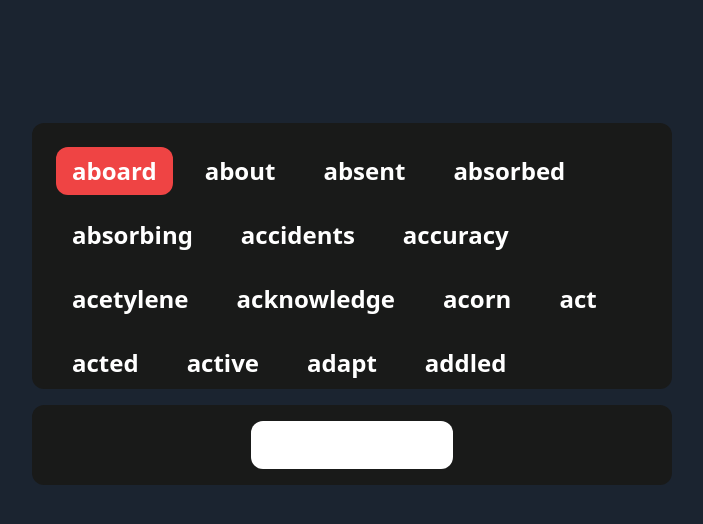
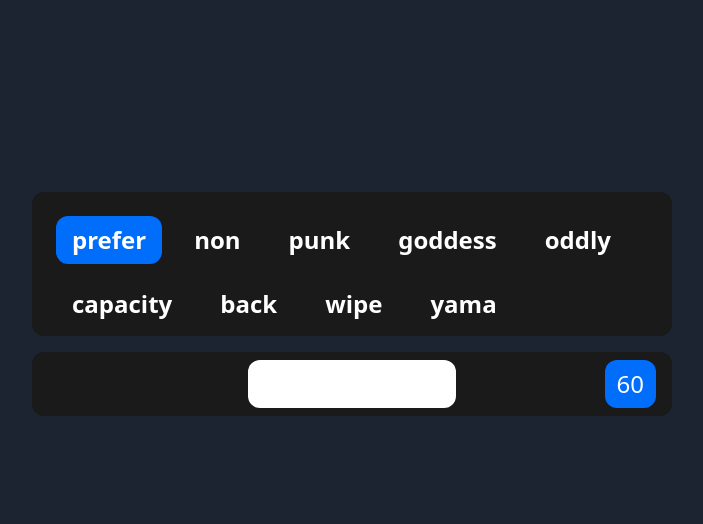
Before and after one commit to sunneydev/wpm, a React (Vite) app: page / in a window 1280 px wide. Shown: the top 524 px of the page, without its empty margins (288-991 px from the left). Built offline with nearby package versions, Linux system fonts and the light colour scheme.

Commit message:
working except for stats

```diff
--- a/src/App.tsx
+++ b/src/App.tsx
@@ -1,52 +1,112 @@
-import { useEffect, useState } from "react";
-import words from "./assets/words.json";
+import { useCallback, useEffect, useState } from "react";
+import Timer from "./components/Timer";
+import useTimer from "./hooks/useTimer";
+import useWords from "./hooks/useWords";
+
+interface Progress {
+  started: boolean;
+  total: number;
+  current: number;
+  incorrect: number;
+  history: Record<number, boolean>;
+}
 
 function App() {
-  const [word, setWord] = useState("");
-  const [input, setInput] = useState("");
+  const words = useWords();
+
+  const [{ started, total, current, history, incorrect }, setProgress] =
+    useState<Progress>({
+      started: false,
+      incorrect: 0,
+      total: 0,
+      current: 0,
+      history: {},
+    });
+
+  const { time, finished } = useTimer(60, started);
+
+  const validate = (input: string) => {
+    const currentWord = words[current];
+
+    const element = document.getElementById(`word-${currentWord}`);
+
+    element?.scrollIntoView({
+      block: "start",
+    });
+
+    const correct = input === words[current];
+
+    setProgress({
+      started,
+      total: total + 1,
+      current: current + 1,
+      incorrect: incorrect + Number(!correct),
+      history: {
+        ...history,
+        [current]: correct,
+      },
+    });
+  };
+
+  const wordColor = (index: number) =>
+    index === current
+      ? "bg-[#006dfb]"
+      : typeof history[index] === "boolean"
+      ? history[index]
+        ? "bg-green-500"
+        : "bg-red-500"
+      : "";
+
+  const onKeyDown = useCallback(
+    (event: React.KeyboardEvent<HTMLInputElement>) => {
+      !started &&
+        setProgress((prev) => ({
+          ...prev,
+          started: true,
+        }));
+
+      if (event.key === " ") {
+        event.preventDefault();
+        validate(event.currentTarget.value);
+        event.currentTarget.value = "";
+      }
+    },
+    [started]
+  );
 
   useEffect(() => {
-    setWord(words[0]);
-  }, [input]);
-
-  const validate = (input: string) => {
-    if (input === word) {
-      setInput("");
-      setWord(words[Math.floor(Math.random() * words.length)]);
-    }
-  };
+    if (started && finished)
+      setProgress((prev) => ({
+        ...prev,
+        started: false,
+      }));
+  }, [started, finished]);
 
   return (
     <div className="h-screen w-full flex items-center justify-center">
       <div className="flex flex-col items-center justify-center h-full w-1/2 mb-48">
-        <div className="bg-[#191A19] h-1/3 p-4 rounded-xl max-h-full overflow-hidden">
+        <div className="bg-[#191A19] p-4 h-[18%] rounded-xl">
+          <div className=" max-h-full overflow-hidden">
             {words.slice(0, 300).map((w, index) => (
               <div
+                id={`word-${index}`}
                 key={index}
-              className={`inline-block text-white text-2xl font-bold m-2 p-2 px-4 rounded-xl ${
-                w === word &&
-                (w === ""
-                  ? "bg-[#1B2430]"
-                  : word === input
-                  ? "bg-green-500"
-                  : "bg-red-500")
-              }`}
+                className={`${wordColor(
+                  index
+                )} inline-block text-white text-2xl font-bold m-2 p-2 px-4 rounded-xl`}
               >
                 {w}
               </div>
             ))}
           </div>
-        <div className="mt-4 bg-[#191A19] p-4 rounded-xl w-full flex items-center justify-center">
+        </div>
+        <div className="mt-4 relative bg-[#191A19] p-2 rounded-xl w-full flex items-center justify-center">
           <input
             type="text"
-            onChange={(e) => setInput(e.target.value)}
-            onKeyDown={(e) => {
-              if (e.key === " ") {
-                e.preventDefault();
-              }
-            }}
-            className="w-1/3 py-2 px-3 rounded-xl font-medium text-2xl"
+            onKeyDown={onKeyDown}
+            className="w-1/3 float-none py-2 px-3 rounded-xl font-medium text-2xl"
           />
+          <Timer started={started} time={time} />
         </div>
       </div>
     </div>
--- /dev/null
+++ b/src/components/Timer.tsx
@@ -0,0 +1,25 @@
+import React from "react";
+
+const Timer: React.FC<{ started: boolean; time: number }> = ({
+  started,
+  time,
+}) => {
+  const timerColor = () =>
+    !started
+      ? "bg-[#006dfb]"
+      : time < 30 && time > 10
+      ? "bg-yellow-500"
+      : time < 10
+      ? "bg-red-400"
+      : "bg-green-400";
+
+  return (
+    <div
+      className={`right-0 absolute mr-4 text-2xl p-2 px-3 rounded-xl font-medium text-white ${timerColor()}`}
+    >
+      {time}
+    </div>
+  );
+};
+
+export default Timer;
--- /dev/null
+++ b/src/hooks/useTimer.ts
@@ -0,0 +1,32 @@
+import { useState, useEffect } from "react";
+
+const useTimer = (startingTime: number, started: boolean) => {
+  const [time, setTime] = useState(startingTime);
+  const [finished, setFinished] = useState(false);
+
+  useEffect(() => {
+    if (!started) return;
+
+    const interval = setInterval(() => {
+      setTime((time) => {
+        if (time === 1) {
+          setFinished(true);
+          clearInterval(interval);
+        }
+
+        return time - 1;
+      });
+    }, 1000);
+
+    return () => {
+      clearInterval(interval);
+    };
+  }, [started]);
+
+  return {
+    time,
+    finished,
+  };
+};
+
+export default useTimer;
--- /dev/null
+++ b/src/hooks/useWords.ts
@@ -0,0 +1,18 @@
+import { useEffect, useState } from "react";
+import { shuffle } from "../utils";
+import someWords from "../assets/words.json";
+
+const useWords = () => {
+  const [words, setWords] = useState<string[]>([]);
+
+  useEffect(() => {
+    setWords(shuffle(someWords));
+
+    return () => {
+      setWords([]);
+    };
+  }, []);
+
+  return words
+};
+export default useWords;
--- /dev/null
+++ b/src/utils.ts
@@ -0,0 +1,16 @@
+export const shuffle = <T>(array: T[]) => {
+  let currentIndex = array.length,
+    randomIndex;
+
+  while (currentIndex != 0) {
+    randomIndex = Math.floor(Math.random() * currentIndex);
+    currentIndex--;
+
+    [array[currentIndex], array[randomIndex]] = [
+      array[randomIndex],
+      array[currentIndex],
+    ];
+  }
+
+  return array;
+};
```
Lines whose indentation alone changed are shown as unchanged.
